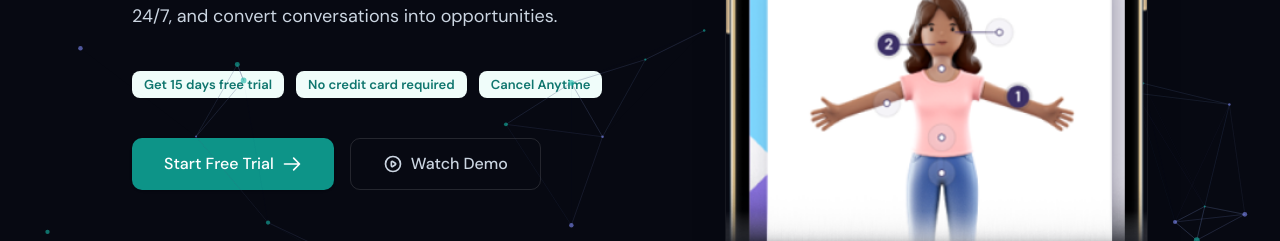
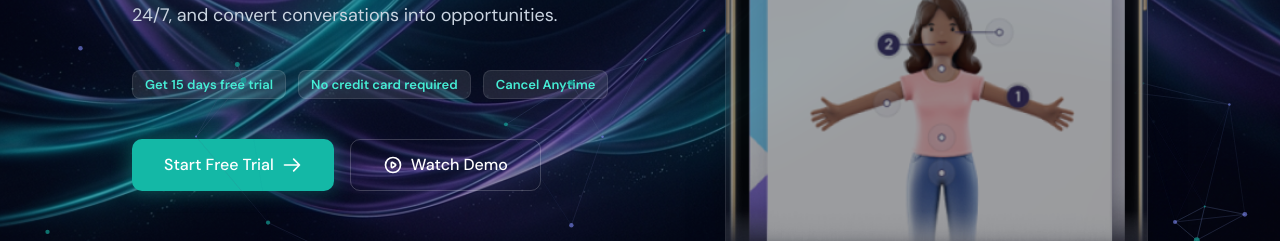
Before and after one commit to muneebtariq10/voiceperi, a React (Vite) app in the folder frontend/: page / in a window 1280 px wide. Both pictures are taken after a click on the button 975 px from the left and 34 px from the top of the page. Shown: the part 507-748 px from the top of the page. Built offline with nearby package versions, Linux system fonts and the light colour scheme; no server answers.

Commit message:
feat: overhaul hero section visual theme for dark and light modes with new wave backgrounds and glassmorphism

```diff
--- a/frontend/src/components/HomeContent.tsx
+++ b/frontend/src/components/HomeContent.tsx
@@ -1,5 +1,7 @@
 import { Link } from 'react-router-dom'
 import heroimg from "../assets/hero-light.png";
+import heroBgDark from "../assets/hero_bg_dark.jpg";
+import heroBgLight from "../assets/hero_bg_light.jpg";
 import addidas from '../assets/addidas.png'
 import google from '../assets/google.png'
 import apple from '../assets/apple.png'
@@ -13,6 +15,14 @@ const HomeContent = () => {
     return (
         <>
         <section className="relative w-full overflow-hidden container mx-auto px-4 lg:px-8">
+            <div
+                className="absolute inset-0 z-[-1] bg-cover bg-center transition-opacity duration-700 hidden dark:block opacity-60"
+                style={{ backgroundImage: `url(${heroBgDark})` }}
+            />
+            <div
+                className="absolute inset-0 z-[-1] bg-cover bg-center transition-opacity duration-700 block dark:hidden opacity-30"
+                style={{ backgroundImage: `url(${heroBgLight})` }}
+            />
             <ParticlesBackground />
             <div className="flex flex-wrap items-center py-16 md:py-24 md:px-[40px] lg:px-[100px]">
 
@@ -29,27 +39,27 @@ const HomeContent = () => {
                         </p>
 
                         <div className='flex items-center gap-3 mb-10'>
-                            <div className='inline-flex items-center rounded-md bg-[var(--color-teal-50)] px-3 py-1 text-[13px] font-semibold text-[var(--teal-700)]'>
+                            <div className='inline-flex items-center rounded-md bg-[var(--color-teal-50)] px-3 py-1 text-[13px] font-semibold text-[var(--teal-700)] dark:bg-white/10 dark:text-teal-300 dark:border dark:border-white/10'>
                                 Get 15 days free trial
                             </div>
-                            <div className='inline-flex items-center rounded-md bg-[var(--color-teal-50)] px-3 py-1 text-[13px] font-semibold text-[var(--teal-700)]'>
+                            <div className='inline-flex items-center rounded-md bg-[var(--color-teal-50)] px-3 py-1 text-[13px] font-semibold text-[var(--teal-700)] dark:bg-white/10 dark:text-teal-300 dark:border dark:border-white/10'>
                                 No credit card required
                             </div>
-                            <div className='inline-flex items-center rounded-md bg-[var(--color-teal-50)] px-3 py-1 text-[13px] font-semibold text-[var(--teal-700)]'>
+                            <div className='inline-flex items-center rounded-md bg-[var(--color-teal-50)] px-3 py-1 text-[13px] font-semibold text-[var(--teal-700)] dark:bg-white/10 dark:text-teal-300 dark:border dark:border-white/10'>
                                 Cancel Anytime
                             </div>
                         </div>
 
                         <div className="flex flex-wrap items-center gap-4 mt-3">
                             <Link to='/signup'>
-                                <button className="inline-flex h-[52px] items-center justify-center bg-[var(--teal-600)] hover:bg-[var(--teal-700)] rounded-lg px-8 text-white font-medium transition-colors cursor-pointer shadow-sm">
+                                <button className="inline-flex h-[52px] items-center justify-center bg-[var(--teal-600)] hover:bg-[var(--teal-700)] dark:bg-teal-500 dark:hover:bg-teal-400 dark:shadow-[0_0_20px_rgba(20,184,166,0.4)] rounded-lg px-8 text-white font-medium transition-all duration-300 cursor-pointer shadow-sm">
                                     Start Free Trial
                                     <svg className="ml-2 w-5 h-5" fill="none" stroke="currentColor" viewBox="0 0 24 24" xmlns="http://www.w3.org/2000/svg"><path strokeLinecap="round" strokeLinejoin="round" strokeWidth={2} d="M14 5l7 7m0 0l-7 7m7-7H3" /></svg>
                                 </button>
                             </Link>
 
                             <Link to='/login'>
-                                <button className="inline-flex h-[52px] items-center justify-center bg-transparent border border-[var(--border-default)] hover:bg-[var(--bg-inset)] hover:text-[var(--text-primary)] rounded-lg px-8 text-[var(--text-secondary)] font-medium transition-colors cursor-pointer">
+                                <button className="inline-flex h-[52px] items-center justify-center bg-transparent border border-[var(--border-default)] hover:bg-[var(--bg-inset)] hover:text-[var(--text-primary)] dark:border-white/20 dark:text-white dark:hover:bg-white/10 rounded-lg px-8 text-[var(--text-secondary)] font-medium transition-all duration-300 cursor-pointer">
                                     <svg className="mr-2 w-5 h-5" fill="none" stroke="currentColor" viewBox="0 0 24 24" xmlns="http://www.w3.org/2000/svg"><path strokeLinecap="round" strokeLinejoin="round" strokeWidth={2} d="M14.752 11.168l-3.197-2.132A1 1 0 0010 9.87v4.263a1 1 0 001.555.832l3.197-2.132a1 1 0 000-1.664z" /><path strokeLinecap="round" strokeLinejoin="round" strokeWidth={2} d="M21 12a9 9 0 11-18 0 9 9 0 0118 0z" /></svg>
                                     Watch Demo
                                 </button>
@@ -60,8 +70,8 @@ const HomeContent = () => {
 
                 <div className="w-full lg:w-5/12">
                     <div className="wow fadeInUp relative z-10 mx-auto w-full max-w-[530px] lg:mr-0" data-wow-delay=".3s">
-                        <div className="relative rounded-2xl overflow-hidden shadow-[0_12px_40px_rgba(0,0,0,0.08)] border border-[var(--border-subtle)]">
-                            <img src={heroimg} alt="Dashboard preview" className="mx-auto w-full block" />
+                        <div className="relative rounded-2xl overflow-hidden bg-white shadow-[0_12px_40px_rgba(0,0,0,0.08)] border border-[var(--border-subtle)] dark:bg-white/5 dark:backdrop-blur-xl dark:border-white/10 dark:shadow-2xl">
+                            <img src={heroimg} alt="Dashboard preview" className="mx-auto w-full block dark:opacity-80 dark:mix-blend-luminosity dark:brightness-75 transition-all duration-500" />
                         </div>
                     </div>
                 </div>
@@ -72,12 +82,12 @@ const HomeContent = () => {
             <div className='flex flex-col items-center gap-y-10 container mx-auto px-4'>
                 <p className='text-center font-medium text-[14px] uppercase tracking-wider text-[var(--text-muted)]'>Trusted by innovative teams worldwide</p>
                 <div className='grid grid-cols-2 md:flex items-center justify-center gap-x-12 gap-y-10 md:w-full md:px-10 opacity-70 grayscale hover:grayscale-0 transition-all duration-300'>
-                    <img alt="nike" src={nike} className="h-8 object-contain" />
-                    <img alt="addidas" src={addidas} className="h-8 object-contain" />
-                    <img alt="google" src={google} className="h-8 object-contain" />
-                    <img alt="apple" src={apple} className="h-8 object-contain" />
-                    <img alt="amazon" src={amazon} className="h-8 object-contain" />
-                    <img alt="facebook" src={facebook} className="h-8 object-contain" />
+                    <img alt="nike" src={nike} className="h-8 object-contain dark:invert dark:opacity-80 transition-all duration-300" />
+                    <img alt="addidas" src={addidas} className="h-8 object-contain dark:invert dark:opacity-80 transition-all duration-300" />
+                    <img alt="google" src={google} className="h-8 object-contain dark:invert dark:opacity-80 transition-all duration-300" />
+                    <img alt="apple" src={apple} className="h-8 object-contain dark:invert dark:opacity-80 transition-all duration-300" />
+                    <img alt="amazon" src={amazon} className="h-8 object-contain dark:invert dark:opacity-80 transition-all duration-300" />
+                    <img alt="facebook" src={facebook} className="h-8 object-contain dark:invert dark:opacity-80 transition-all duration-300" />
                 </div>
             </div>
         </section>
```
Also changed, not shown: frontend/src/assets/hero_bg_dark.jpg (added), frontend/src/assets/hero_bg_light.jpg (added).
